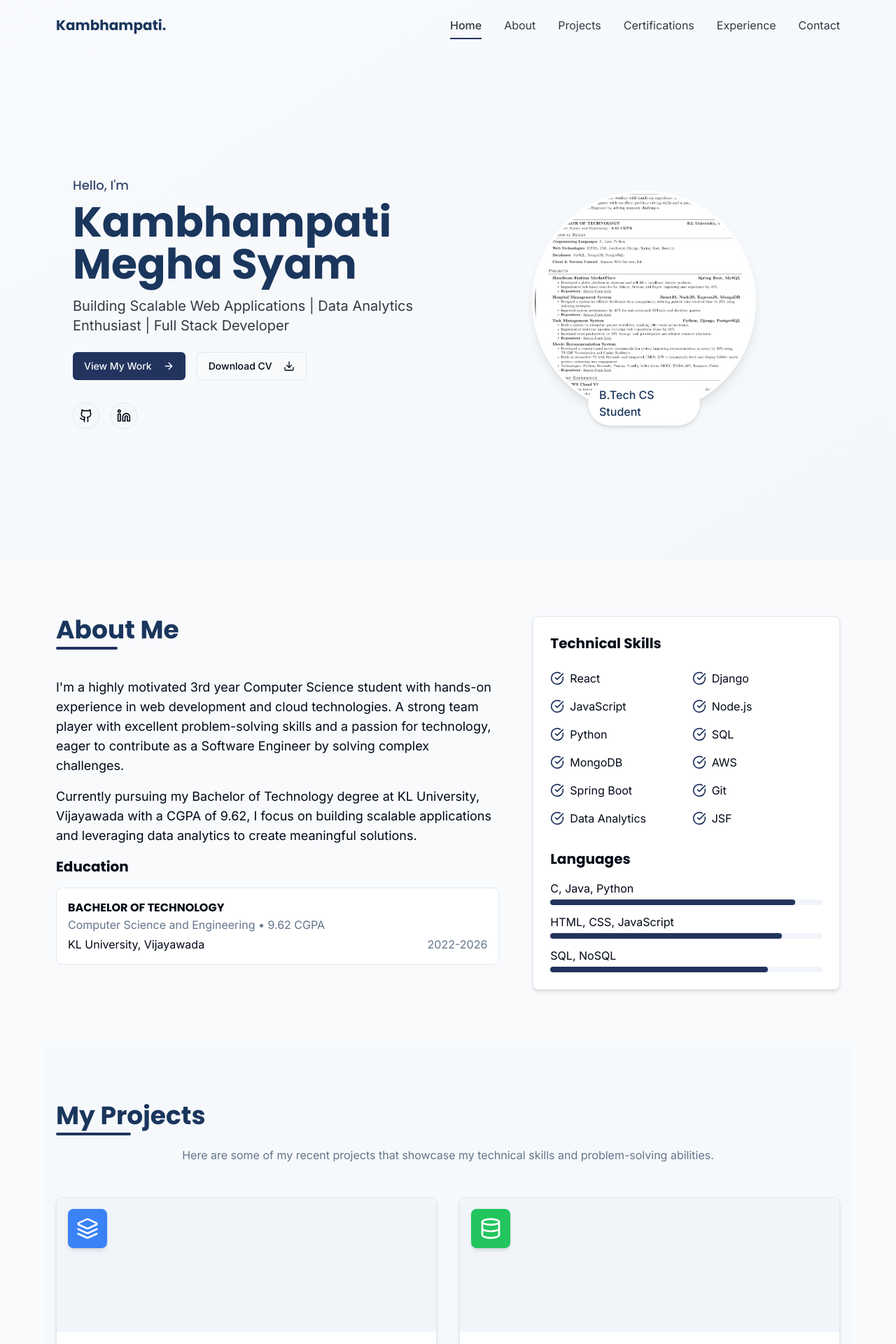
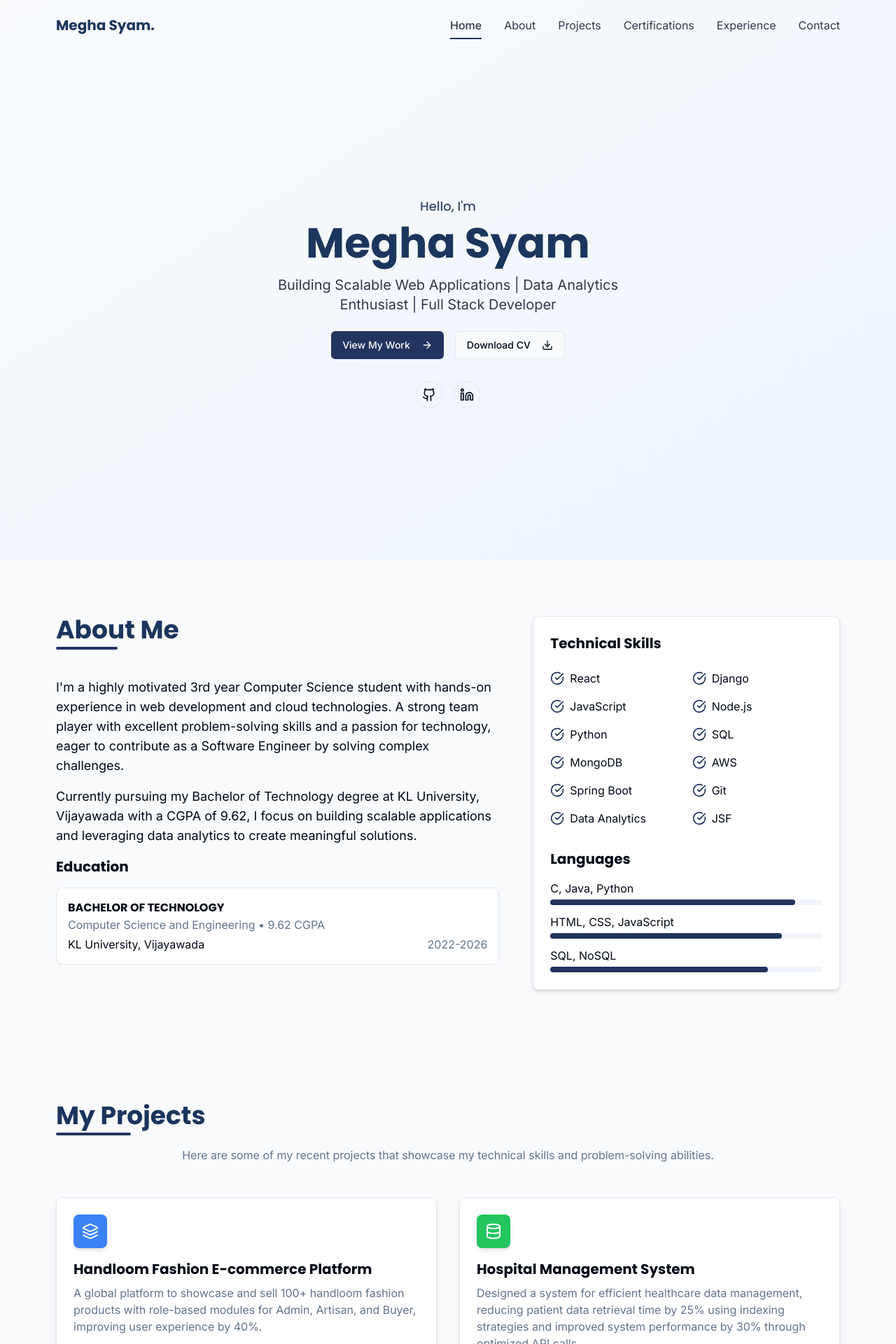
Before and after one commit to Megha-syam/Syam-Portfolio, a React (Vite) app: page / in a window 1280 px wide. Shown: the top 1920 px of the page at 70% size. Built offline with nearby package versions, Linux system fonts and the light colour scheme.

Commit message:
Refactor: Update portfolio styling and content
- Removed the "kambhampati." text from the first line.
- Removed the image tag from the page.
- Removed project pictures.
- Added the "Altair Data Science Master Virtual Internship" to the experience section.
- Changed the style of the portfolio.

```diff
--- a/src/components/Experience.tsx
+++ b/src/components/Experience.tsx
@@ -14,7 +14,7 @@ const hackathons = [
 
 const Experience = () => {
   return (
-    <section id="experience" className="section-container bg-secondary/30">
+    <section id="experience" className="section-container bg-blue-50">
       <h2 className="section-heading text-center mx-auto">Experience & Hackathons</h2>
 
       <div className="mt-12 max-w-4xl mx-auto">
@@ -35,6 +35,28 @@ const Experience = () => {
                   <li>Deployed serverless applications using AWS Lambda, optimizing execution by 20%.</li>
                   <li>Managed CI/CD pipelines with GitHub Actions and AWS CodePipeline.</li>
                   <li>Designed scalable architectures on AWS EC2, S3, and RDS, reducing deployment costs by 15%.</li>
+                </ul>
+              </div>
+            </div>
+          </div>
+
+          {/* Altair Data Science Internship */}
+          <div className="relative">
+            <div className="absolute -left-9 bg-white border-2 border-primary rounded-full p-1">
+              <Calendar className="h-5 w-5 text-primary" />
+            </div>
+            <div>
+              <div className="flex flex-wrap justify-between items-center mb-1">
+                <h3 className="text-xl font-bold text-navy">Altair Data Science Master Virtual Internship</h3>
+                <span className="text-muted-foreground text-sm">April - June 2024</span>
+              </div>
+              <p className="text-muted-foreground mb-3">Data Science Intern | Remote</p>
+              <div className="bg-white p-4 rounded-lg border border-border">
+                <ul className="list-disc list-inside space-y-2">
+                  <li>Analyzed large datasets using Python, Pandas, and NumPy to extract meaningful insights.</li>
+                  <li>Built predictive models using machine learning algorithms achieving 85% accuracy.</li>
+                  <li>Created interactive data visualizations with Altair's tools to communicate complex insights.</li>
+                  <li>Collaborated with cross-functional teams to optimize data processing workflows.</li>
                 </ul>
               </div>
             </div>
--- a/src/components/Footer.tsx
+++ b/src/components/Footer.tsx
@@ -11,7 +11,7 @@ const Footer = () => {
         <div className="flex flex-col md:flex-row justify-between items-center">
           <div className="mb-6 md:mb-0">
             <h2 className="text-2xl font-bold font-heading">
-              Kambhampati<span className="text-accent">.</span>
+              Megha Syam<span className="text-accent">.</span>
             </h2>
             <p className="mt-2 text-white/70 max-w-md">
               Building innovative solutions and creating impactful applications.
@@ -26,7 +26,7 @@ const Footer = () => {
               <a href="#contact" className="text-white/80 hover:text-white transition-colors">Contact</a>
             </div>
             <p className="text-white/70 text-sm flex items-center">
-              © {year} Kambhampati Megha Syam. Made with <Heart className="h-3 w-3 mx-1 text-red-400" /> and React.
+              © {year} Megha Syam. Made with <Heart className="h-3 w-3 mx-1 text-red-400" /> and React.
             </p>
           </div>
         </div>
--- a/src/components/Hero.tsx
+++ b/src/components/Hero.tsx
@@ -5,20 +5,19 @@ import { Button } from "@/components/ui/button";
 
 const Hero = () => {
   return (
-    <section id="home" className="min-h-screen flex items-center pt-16 bg-gradient-to-br from-background to-secondary/50">
+    <section id="home" className="min-h-screen flex items-center pt-16 bg-gradient-to-br from-slate-50 to-blue-50">
       <div className="max-w-6xl mx-auto px-4 py-12">
-        <div className="grid grid-cols-1 md:grid-cols-2 gap-12 items-center">
-          <div className="flex flex-col justify-center order-2 md:order-1">
+        <div className="flex flex-col justify-center items-center text-center">
           <h2 className="text-lg font-medium text-primary mb-2 opacity-90">
             Hello, I'm
           </h2>
           <h1 className="text-4xl md:text-5xl lg:text-6xl font-bold mb-4 text-navy font-heading leading-tight">
-              Kambhampati <br /> Megha Syam
+            Megha Syam
           </h1>
           <p className="text-xl mb-6 text-foreground/80 max-w-lg">
             Building Scalable Web Applications | Data Analytics Enthusiast | Full Stack Developer
           </p>
-            <div className="flex flex-wrap gap-4 mb-8">
+          <div className="flex flex-wrap gap-4 mb-8 justify-center">
             <Button asChild>
               <a href="#projects">
                 View My Work <ArrowRight className="ml-2 h-4 w-4" />
@@ -49,21 +48,6 @@ const Hero = () => {
             </a>
           </div>
         </div>
-          <div className="flex justify-center order-1 md:order-2">
-            <div className="relative">
-              <div className="w-60 h-60 md:w-80 md:h-80 overflow-hidden rounded-full border-4 border-white shadow-lg">
-                <img
-                  src="/lovable-uploads/7be8f80f-5a16-41ec-bea9-95be354116ee.png"
-                  alt="Kambhampati Megha Syam"
-                  className="w-full h-full object-cover object-center"
-                />
-              </div>
-              <div className="absolute -bottom-4 left-1/2 -translate-x-1/2 bg-white rounded-full py-2 px-4 shadow-md">
-                <p className="text-navy font-medium">B.Tech CS Student</p>
-              </div>
-            </div>
-          </div>
-        </div>
       </div>
     </section>
   );
--- a/src/components/Navbar.tsx
+++ b/src/components/Navbar.tsx
@@ -52,7 +52,7 @@ const Navbar = () => {
     >
       <div className="max-w-6xl mx-auto px-4 flex justify-between items-center">
         <a href="#home" className="text-xl font-bold font-heading text-navy">
-          Kambhampati<span className="text-accent">.</span>
+          Megha Syam<span className="text-accent">.</span>
         </a>
 
         {/* Desktop Navigation */}
--- a/src/components/Projects.tsx
+++ b/src/components/Projects.tsx
@@ -10,7 +10,6 @@ const projects = [
     title: "Handloom Fashion E-commerce Platform",
     description: "A global platform to showcase and sell 100+ handloom fashion products with role-based modules for Admin, Artisan, and Buyer, improving user experience by 40%.",
     techStack: ["Spring Boot", "MySQL", "Java", "HTML", "CSS", "JavaScript"],
-    image: "/placeholder.svg",
     icon: <Layers className="h-8 w-8 text-white" />,
     iconBg: "bg-blue-500",
     challenges: "Implemented secure payment processing and built a scalable product catalog system.",
@@ -21,7 +20,6 @@ const projects = [
     title: "Hospital Management System",
     description: "Designed a system for efficient healthcare data management, reducing patient data retrieval time by 25% using indexing strategies and improved system performance by 30% through optimized API calls.",
     techStack: ["React.js", "Node.js", "Express.js", "MongoDB"],
-    image: "/placeholder.svg",
     icon: <Database className="h-8 w-8 text-white" />,
     iconBg: "bg-green-500",
     challenges: "Ensured HIPAA compliance and implemented secure access control for different user roles.",
@@ -32,7 +30,6 @@ const projects = [
     title: "Task Management System",
     description: "Built a system to streamline project workflows, tracking 100+ tasks across teams with real-time updates, reducing task completion delays by 35% and increasing team productivity by 20%.",
     techStack: ["Python", "Django", "PostgreSQL", "JavaScript", "CSS"],
-    image: "/placeholder.svg",
     icon: <Zap className="h-8 w-8 text-white" />,
     iconBg: "bg-yellow-500",
     challenges: "Implemented real-time notifications and created an intuitive drag-and-drop interface.",
@@ -43,7 +40,6 @@ const projects = [
     title: "Movie Recommendation System",
     description: "Developed a content-based movie recommendation system improving recommendation accuracy by 30% using TF-IDF Vectorization and Cosine Similarity with an interactive UI built with Streamlit.",
     techStack: ["Python", "Streamlit", "Pandas", "NumPy", "Scikit-learn"],
-    image: "/placeholder.svg",
     icon: <Code2 className="h-8 w-8 text-white" />,
     iconBg: "bg-purple-500",
     challenges: "Optimized the recommendation algorithm for large datasets and implemented caching for better performance.",
@@ -53,7 +49,7 @@ const projects = [
 
 const Projects = () => {
   return (
-    <section id="projects" className="section-container bg-secondary/30">
+    <section id="projects" className="section-container bg-slate-50">
       <h2 className="section-heading text-center mx-auto">My Projects</h2>
       <p className="text-center text-muted-foreground max-w-3xl mx-auto mb-12">
         Here are some of my recent projects that showcase my technical skills and problem-solving abilities.
@@ -62,14 +58,10 @@ const Projects = () => {
       <div className="grid grid-cols-1 md:grid-cols-2 gap-8 mt-10">
         {projects.map((project) => (
           <div key={project.id} className="project-card group flex flex-col h-full">
-            <div className="h-48 bg-secondary relative overflow-hidden">
-              <div
-                className={`absolute top-4 left-4 ${project.iconBg} p-3 rounded-lg shadow-md`}
-              >
+            <div className="p-6 flex flex-col flex-grow">
+              <div className={`${project.iconBg} p-3 rounded-lg shadow-md w-12 h-12 flex items-center justify-center mb-4`}>
                 {project.icon}
               </div>
-            </div>
-            <div className="p-6 flex flex-col flex-grow">
               <h3 className="text-xl font-bold mb-2">{project.title}</h3>
               <p className="text-muted-foreground mb-4 flex-grow">{project.description}</p>
 
--- a/src/pages/Index.tsx
+++ b/src/pages/Index.tsx
@@ -11,7 +11,7 @@ import Footer from "@/components/Footer";
 
 const Index = () => {
   useEffect(() => {
-    document.title = "Kambhampati Megha Syam | Portfolio";
+    document.title = "Megha Syam | Portfolio";
   }, []);
 
   return (
```
Lines whose indentation alone changed are shown as unchanged.
